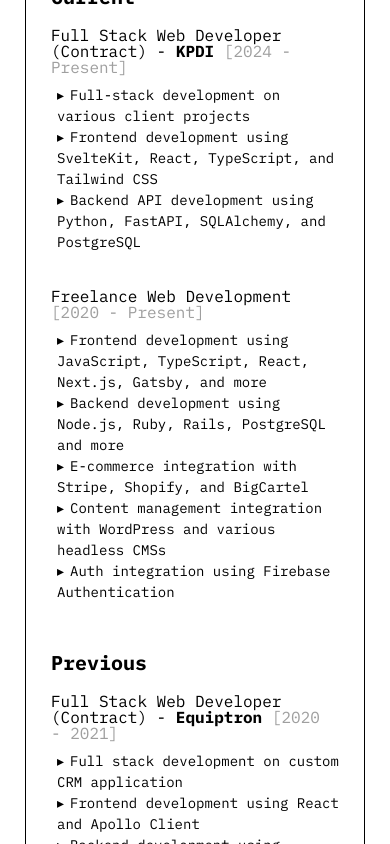
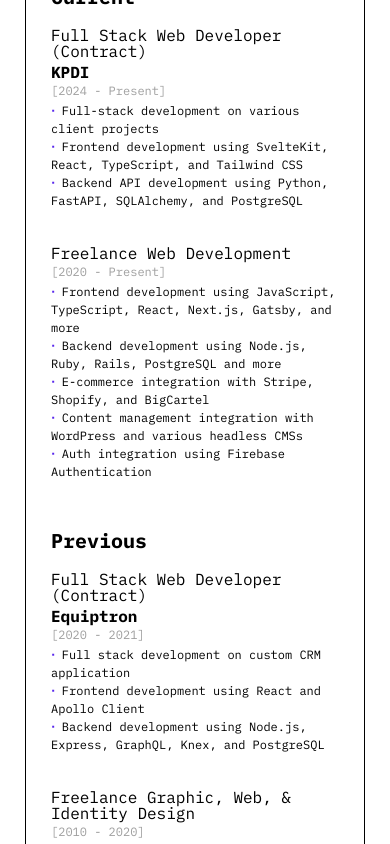
Before and after one commit to iamtraviscole/dev-portfolio, a Next.js app: page /about in a window 390 px wide. Shown: the part 1900-2744 px from the top of the page. Built offline with nearby package versions, Linux system fonts and the light colour scheme.

Commit message:
update experience styling

```diff
--- a/pages/about.js
+++ b/pages/about.js
@@ -58,13 +58,13 @@
             </div>
             <h3>Current</h3>
             <div className='About__details-section-xp'>
-              <h4>Full Stack Web Developer (Contract) - <strong>KPDI</strong> <span className='About__details-section-xp-date'>[2024 - Present]</span></h4>
+              <h4><span>Full Stack Web Developer (Contract)</span><span><strong>KPDI</strong></span><span className='About__details-section-xp-date'>[2024 - Present]</span></h4>
               <ul>
                 <li>Full-stack development on various client projects</li>
                 <li>Frontend development using SvelteKit, React, TypeScript, and Tailwind CSS</li>
                 <li>Backend API development using Python, FastAPI, SQLAlchemy, and PostgreSQL</li>
               </ul>
-              <h4>Freelance Web Development <span className='About__details-section-xp-date'>[2020 - Present]</span></h4>
+              <h4><span>Freelance Web Development</span><span className='About__details-section-xp-date'>[2020 - Present]</span></h4>
               <ul>
                 <li>Frontend development using JavaScript, TypeScript, React, Next.js, Gatsby, and more</li>
                 <li>Backend development using Node.js, Ruby, Rails, PostgreSQL and more</li>
@@ -75,13 +75,13 @@
             </div>
             <h3>Previous</h3>
             <div className='About__details-section-xp'>
-              <h4>Full Stack Web Developer (Contract) - <strong>Equiptron</strong> <span className='About__details-section-xp-date'>[2020 - 2021]</span></h4>
+              <h4><span>Full Stack Web Developer (Contract)</span><span><strong>Equiptron</strong></span><span className='About__details-section-xp-date'>[2020 - 2021]</span></h4>
               <ul>
                 <li>Full stack development on custom CRM application</li>
                 <li>Frontend development using React and Apollo Client</li>
                 <li>Backend development using Node.js, Express, GraphQL, Knex, and PostgreSQL</li>
               </ul>
-              <h4>Freelance Graphic, Web, & Identity Design <span className='About__details-section-xp-date'>[2010 - 2020]</span></h4>
+              <h4><span>Freelance Graphic, Web, & Identity Design</span><span className='About__details-section-xp-date'>[2010 - 2020]</span></h4>
               <ul>
                 <li>Digital and print design including logos, websites, marketing materials, packaging, and more</li>
                 <li>Long-term client relationships spanning 5+ years</li>
--- a/styles/pages/About.scss
+++ b/styles/pages/About.scss
@@ -101,16 +101,27 @@
       }
 
       &-xp {
-         margin-bottom: 50px;
+        margin-bottom: 50px;
 
         &:last-child {
           margin-bottom: 0;
         }
 
         > h4 {
+          display: flex;
+          gap: 10px;
           font-size: 16px;
           font-weight: normal;
-          margin-bottom: 10px;
+          margin-bottom: 5px;
+
+          > span {
+            &:first-child {
+              &::after {
+                content: ' - ';
+              }
+            }
+          }
+
         }
 
         > ul {
@@ -118,12 +129,14 @@
 
           > li {
             line-height: 1.5;
-            margin-left: 6px;
-            font-size: 14px;
+            font-size: 12px;
 
             &::before {
-              content: '▸';
+              content: '▪';
+              font-size: 8px;
+              color: var(--color-a);
               margin-right: 6px;
+              vertical-align: 2px;
             }
           }
 
@@ -160,6 +173,26 @@
 
       &-section {
         padding: 25px;
+
+        &-xp {
+
+          > h4 {
+            flex-direction: column;
+            gap: 5px;
+
+            > span {
+              &:first-child {
+                &::after {
+                  content: '';
+                }
+              }
+            }
+          }
+
+        &-date {
+          font-size: 12px;
+        }
+        }
       }
     }
 
```
